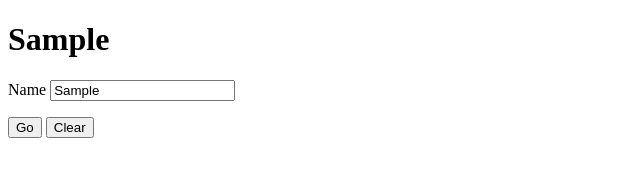
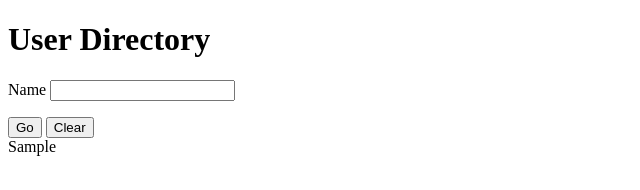
Before and after one commit to Tamunoenefaa/Week-1_Day-2, a plain HTML site: page classnotes.html in a window 1280 px wide. Both pictures are taken after typing "Sample" into the empty fields and a click on the button "Go". Shown: the whole page, without its empty margins (0-640 px from the left). Drawn offline with Linux system fonts and the light colour scheme.

Commit message:
Add multiple name clearing the input each time

```diff
--- a/classnotes.html
+++ b/classnotes.html
@@ -14,12 +14,12 @@
     <form id= "userForm">
         <p>
             <label for ="userName">Name</label>
-            <input type="text" name="userName" id="i1">
+            <input type="text" name="userName" autofocus>
         </p>
         <button type="submit">Go</button>
         <button type="reset">Clear</button>
     </form>
-
+    <div id="users"></div>
     <script src="classnotes.js"> </script>
 </body>
 
--- a/classnotes.js
+++ b/classnotes.js
@@ -1,11 +1,12 @@
-const form = document.querySelector('form#userForm')
+const form = document.querySelector('form#userForm') //Selects form
 
-const handleSubmit = function(ev){
+const handleSubmit = function(ev){ //Submit action
     ev.preventDefault()
-    const form = ev.target
-    const userName = form.userName.value
-    const heading = document.querySelector('h1')
-    heading.textContent= userName
+    const form = ev.target //<form id ="userForm"></> Basically saying where the action is used
+    const userName = form.userName.value //
+    const users = document.querySelector('#users')
+    users.textContent+= ' ' + userName
+    form.userName.value = ''
 
 }
 form.addEventListener('submit',handleSubmit)
```
